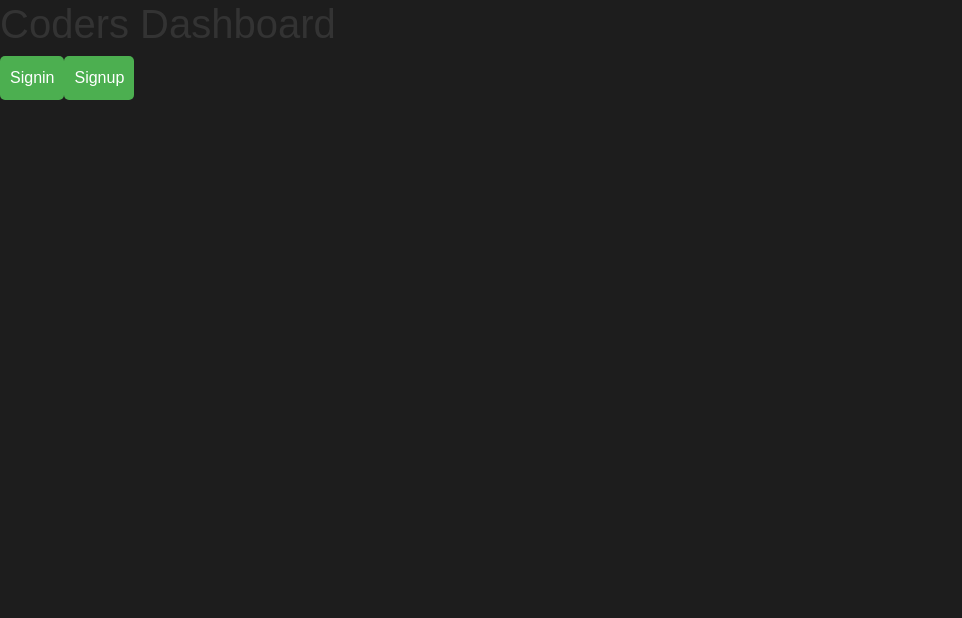
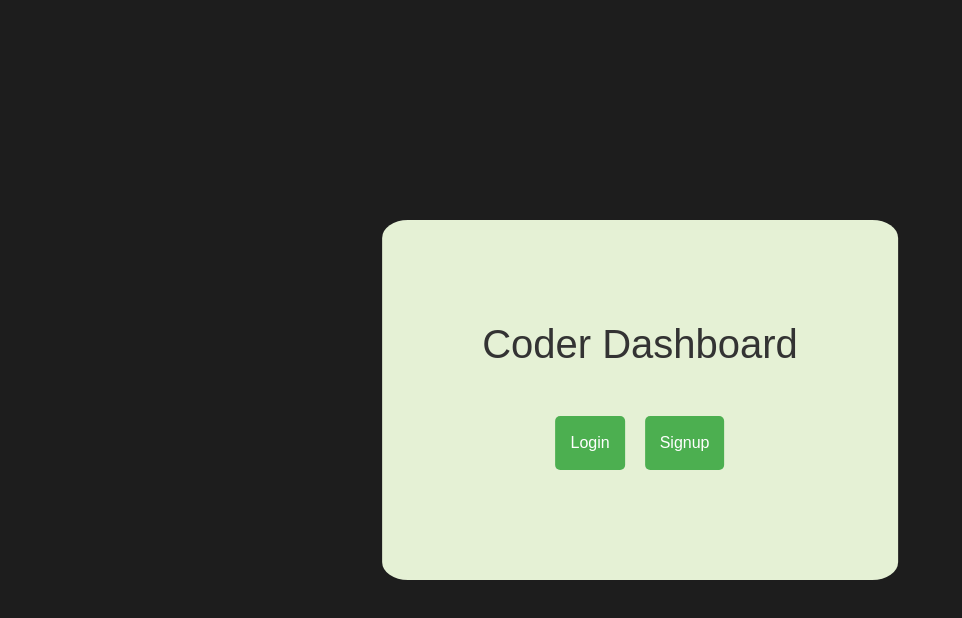
Before and after one commit to shyam2511/dashboard-project, a React (Create React App) app: page / in a window 1280 px wide. Shown: the top 618 px of the page, without its empty margins (0-962 px from the left). Built offline with nearby package versions, Linux system fonts and the light colour scheme.

Commit message:
homepage changes

```diff
--- a/src/App.css
+++ b/src/App.css
@@ -8,7 +8,7 @@
 /* Global styles */
 body {
   font-family: Helvetica, Sans-Serif;
-  background-color: #1D1D1D;
+  background-color: #1d1d1d;
   color: #fff; /* Setting text color to white for better contrast */
 }
 
@@ -19,7 +19,7 @@ body {
 
 /* Sidebar styles */
 #sidebar {
-  background-color: #0A0A0A;
+  background-color: #0a0a0a;
   width: 400px;
   padding: 20px;
   position: fixed;
@@ -45,7 +45,7 @@ body {
 .sidebar-brand {
   font-size: 20px;
   font-weight: bold;
-  color: #E5F1D5;
+  color: #e5f1d5;
 }
 
 .user-info {
@@ -69,7 +69,7 @@ body {
   flex-direction: column;
   gap: 10px;
   padding: 15px;
-  background-color: #E5F1D5;
+  background-color: #e5f1d5;
   border-radius: 50px;
   box-shadow: 0 0 5px rgba(0, 0, 0, 0.1);
   opacity: 0.75; /* Reduced opacity for user details */
@@ -252,7 +252,6 @@ body {
 }
 
 .footer-content p {
-
   color: rgba(201, 233, 255, 0.562);
 }
 
@@ -276,3 +275,32 @@ body {
   width: 250px; /* Expand width on focus */
   border-color: #007bff; /* Change border color on focus */
 }
+
+.homepageContainer {
+  background-color: #e5f1d5;
+
+  padding: 100px;
+  border-radius: 5%;
+  width: fit-content;
+  height: fit-content;
+  align-items: center;
+  display: flex;
+  flex-direction: column;
+}
+.homepage-btn-container {
+  margin-top: 30px;
+  display: flex;
+  flex-direction: row;
+}
+.homepage-button {
+  margin: 10px;
+  padding: 15px;
+}
+.center {
+  margin: 0;
+  position: absolute;
+  top: 50%;
+  left: 50%;
+  -ms-transform: translate(-50%, -50%);
+  transform: translate(-50%, -50%);
+}
--- a/src/App.js
+++ b/src/App.js
@@ -25,7 +25,6 @@ function App() {
         </BrowserRouter>
       </PersistGate>
     </Provider>
-
   );
 }
 
--- a/src/pages/Homepage.js
+++ b/src/pages/Homepage.js
@@ -1,20 +1,23 @@
-import React from 'react'
-import { useNavigate } from 'react-router-dom'
+import React from "react";
+import { useNavigate } from "react-router-dom";
 
 const Homepage = () => {
   const navigate = useNavigate();
   return (
-    <div>
-      <h1>Coders Dashboard</h1>
-      <div>
+    <>
+      <div className="homepageContainer center" style={{}}>
+        <h1>Coder Dashboard</h1>
+        <div className="homepage-btn-container">
           <button
+            className="homepage-button"
             onClick={() => {
               navigate("/signin");
             }}
           >
-          Signin
+            Login
           </button>
           <button
+            className="homepage-button"
             onClick={() => {
               navigate("/signup");
             }}
@@ -23,7 +26,8 @@ const Homepage = () => {
           </button>
         </div>
       </div>
+    </>
   );
-}
+};
 
-export default Homepage
+export default Homepage;
```
Also changed, not shown: src/Components/Header.jsx (+47 -31 lines). Lines whose indentation alone changed are shown as unchanged.
